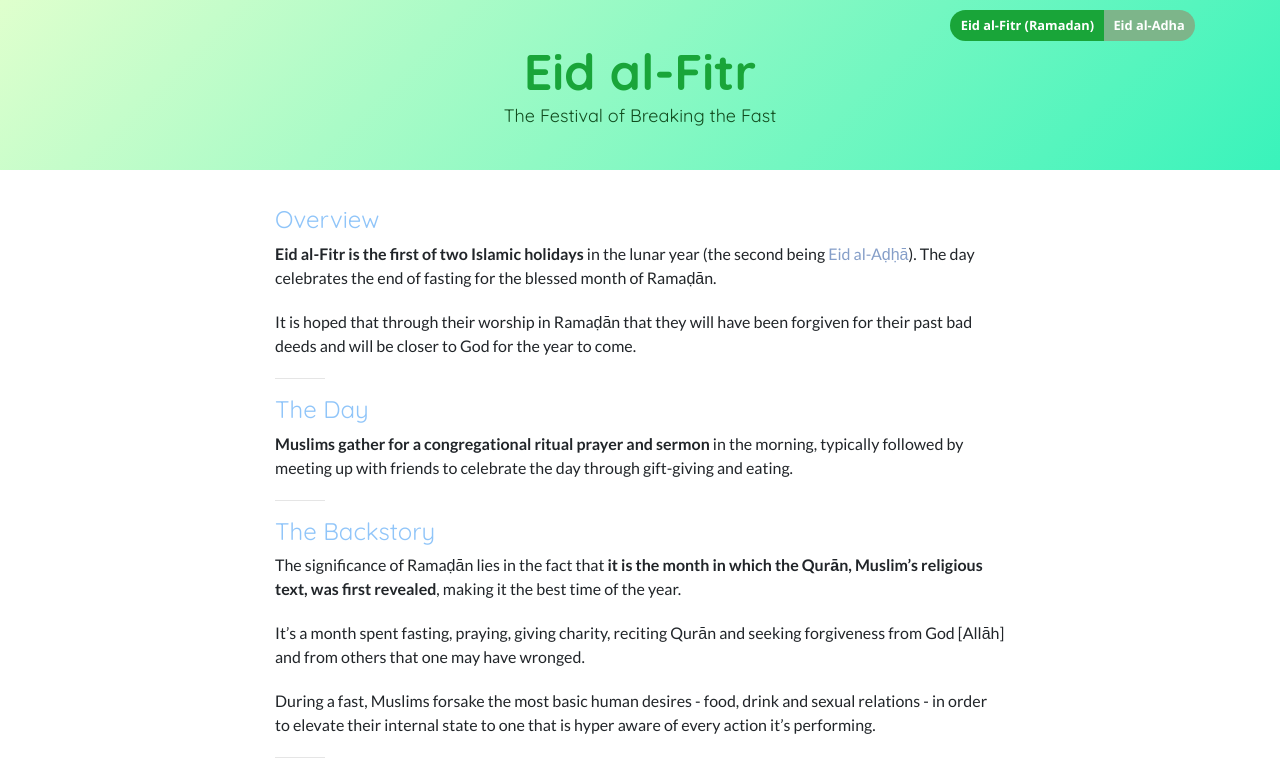
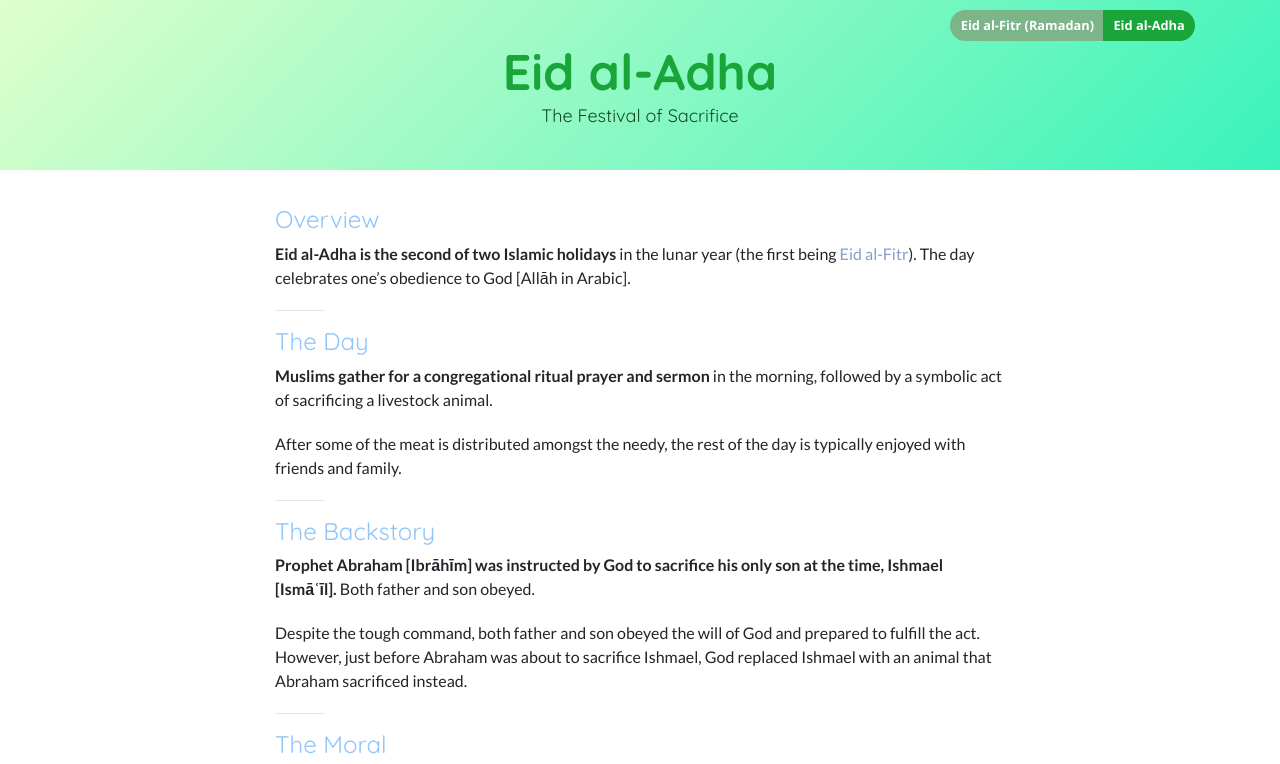
Before and after one commit to deen-fyi/eid.fyi, a website: page src/index.html in a window 1280 px wide. Shown: the top 764 px of the page. Drawn offline with nearby package versions, Linux system fonts and the light colour scheme; files that its build step writes are made by us from their sources; a web font is replaced by a local one.

Commit message:
Update for Adha

```diff
--- a/src/index.html
+++ b/src/index.html
@@ -47,8 +47,8 @@
         <div class="row">
           <div class="col-xs-12 col-sm-10 offset-sm-2 text-right">
             <div id="navMenu" class="btn-group float-right" role="group" aria-label="Basic example">
-              <button id="fitrBtn" type="button" class="btn btn-secondary active">Eid al-Fitr (Ramadan)</button>
-              <button id="adhaBtn" type="button" class="btn btn-secondary">Eid al-Adha</button>
+              <button id="fitrBtn" type="button" class="btn btn-secondary">Eid al-Fitr (Ramadan)</button>
+              <button id="adhaBtn" type="button" class="btn btn-secondary active">Eid al-Adha</button>
             </div>
           </div>
         </div>
--- a/src/js/creative.js
+++ b/src/js/creative.js
@@ -1,7 +1,7 @@
 const DAY_KEY = 'day';
 var FITR_NAME = 'Fitr';
 var ADHA_NAME = 'Adha';
-var DEFAULT_DAY = FITR_NAME;
+var DEFAULT_DAY = ADHA_NAME;
 var params = new URLSearchParams(location.search);
 
 $(document).ready(function() {
--- a/src/scss/creative.scss
+++ b/src/scss/creative.scss
@@ -9,6 +9,6 @@
 @import "sources.scss";
 @import "bootstrap-overrides.scss";
 
-.adha {
+.fitr {
 	display: none;
 }
```
